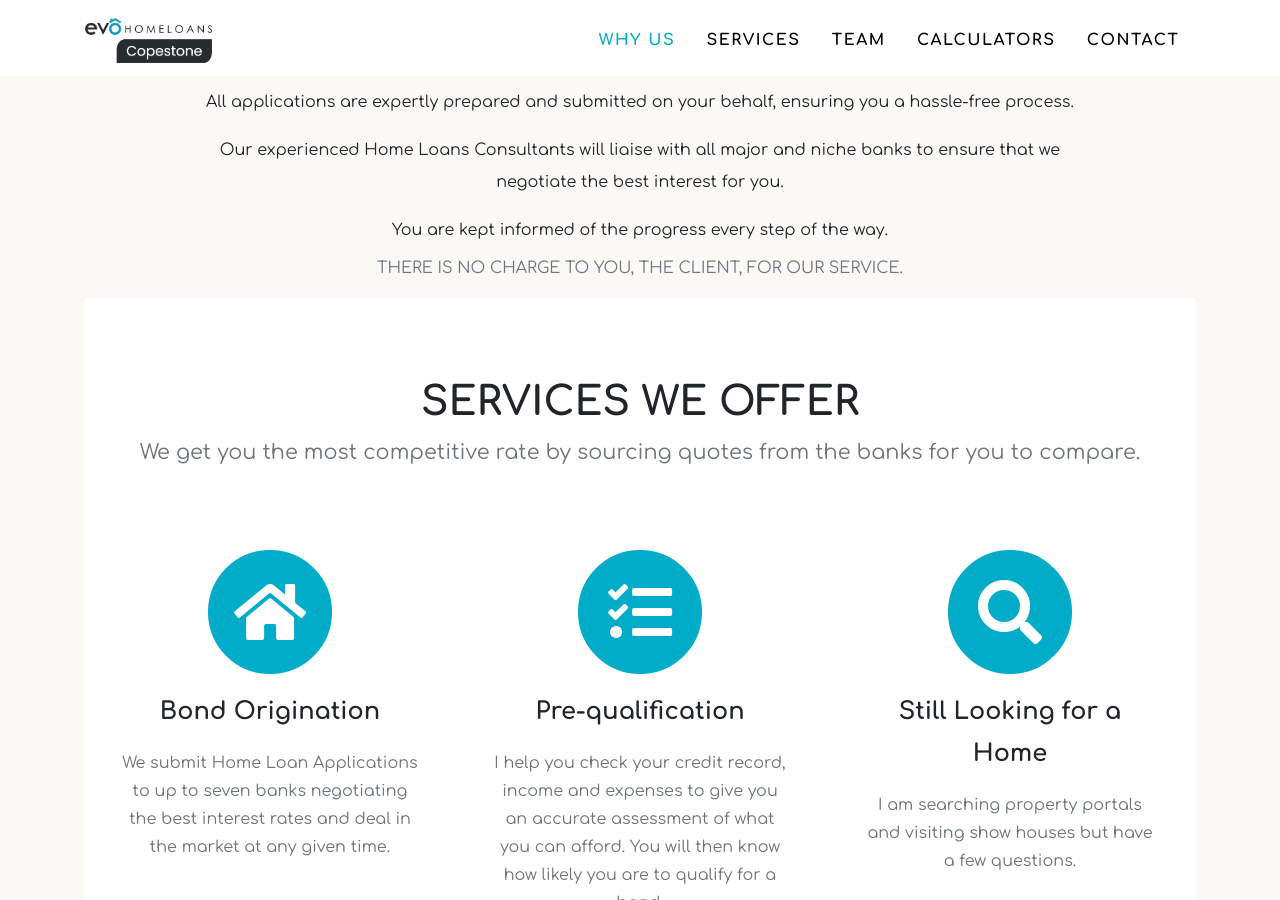
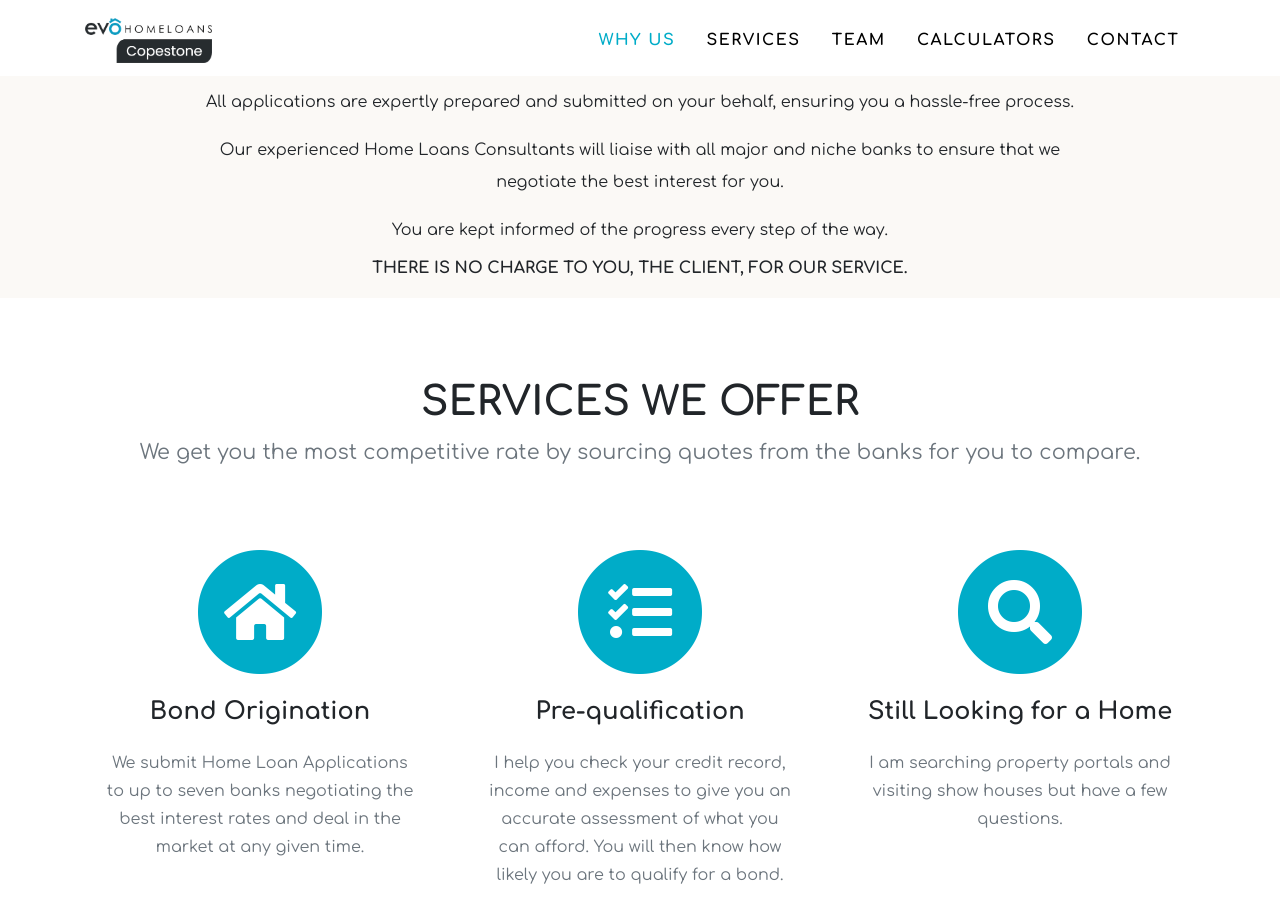
Before and after one commit to Intellify-Cloud/ev-copst, a Jekyll site: the page built from index.md, in a window 1280 px wide and 900 px high, scrolled down 607 px. Built offline with Jekyll 4.4.1, drawn with Linux system fonts in a browser that asks for light colours.

Commit message:
0626.1313

```diff
--- a/_includes/textblock.html
+++ b/_includes/textblock.html
@@ -66,8 +66,9 @@
       </div>
       {% endfor %}
     </div>
-    {% if site.data.sitetext.textblock.footer %}<div class="text-muted text-center w-100">
-      {{ site.data.sitetext.textblock.footer | markdownify }}</div>{% endif %}
+    {% if site.data.sitetext.textblock.footer %}<div class="text-center w-100">
+      <strong>{{ site.data.sitetext.textblock.footer | markdownify }}</strong></div>{% endif %}
+    </div>
   </div>
   <div class="col-lg-1 text-center"></div>
 </div>
```
